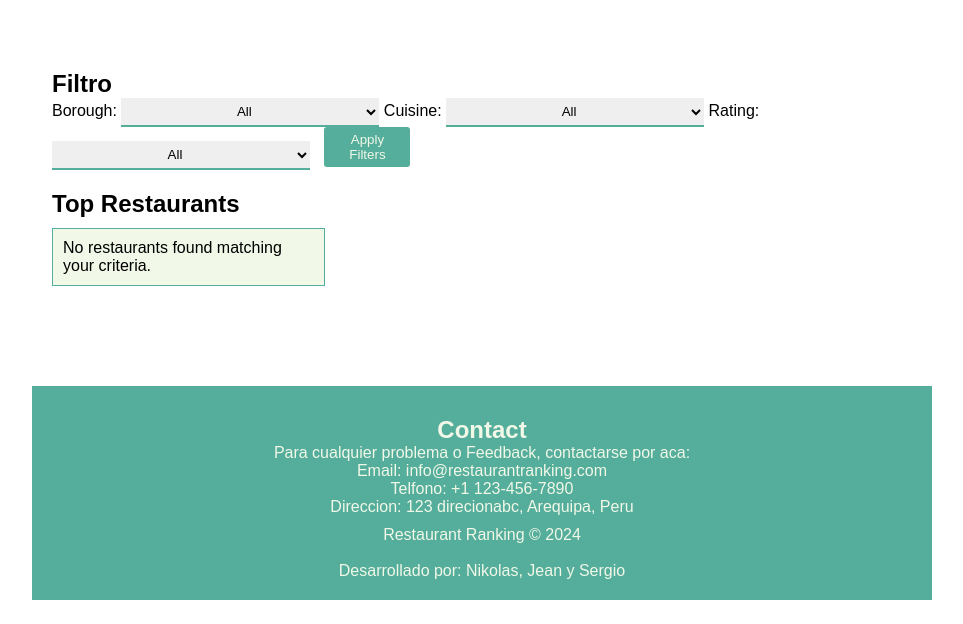
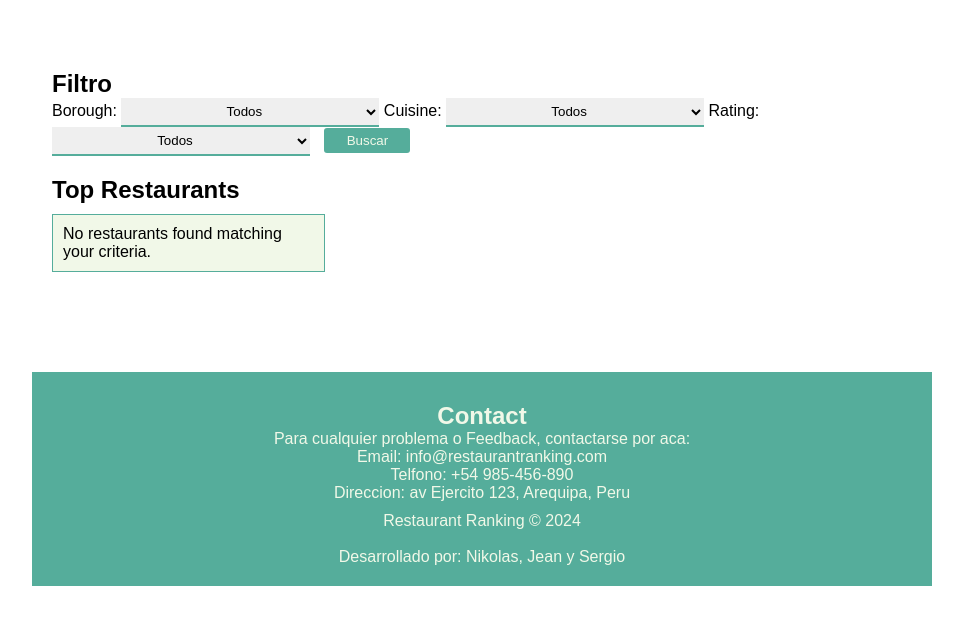
Before and after one commit to Nikolas-Zuniga/BaseDatosRestaurants, a Flask app: page /rating in a window 1280 px wide. Shown: the part 176-800 px from the top of the page, without its empty margins (158-1121 px from the left). Run offline with Flask 3, Linux system fonts and the light colour scheme; data that the repository does not hold is empty.

Commit message:
Add files via upload

```diff
--- a/app.py
+++ b/app.py
@@ -10,8 +10,8 @@ app = Flask(__name__)
 CORS(app)
 
 couch = couchdb.Server('http://127.0.0.1:5984')
-couch.resource.credentials = ('admin', 'admin')
-db = couch['bd2']
+couch.resource.credentials = ('admin', '54321')
+db = couch['restos']
 
 @app.route('/')
 def index():
@@ -167,9 +167,8 @@ def fetch_restaurants_solo_rating():
 def get_restaurants_by_coordinates():
     lon = float(request.args.get('lon', '0'))
     lat = float(request.args.get('lat', '0'))
-    distance = float(request.args.get('distance', '1'))  # distancia en kilómetros
+    distance = float(request.args.get('distance', '1'))
 
-    # Calcula el rango de coordenadas para la búsqueda
     delta_lon = distance / (111.32 * cos(radians(lat)))
     delta_lat = distance / 110.574
 
@@ -241,7 +240,7 @@ def fetch_recent_openings():
     recent_date_str = request.args.get('recent_date', '')
     recent_date = datetime.strptime(recent_date_str, '%Y-%m-%d').isoformat()
 
-    # Consulta Mango para filtrar por fecha reciente
+
     mango_query = {
         "selector": {
             "grades.0.date": {
--- a/templates/rating.html
+++ b/templates/rating.html
@@ -5,7 +5,7 @@
             <form id="rating-filters-form">
                 <label for="borough">Borough:</label>
                 <select id="borough" name="borough">
-                    <option value="">All</option>
+                    <option value="">Todos</option>
                     <option value="Brooklyn">Brooklyn</option>
                     <option value="Manhattan">Manhattan</option>
                     <option value="Queens">Queens</option>
@@ -14,7 +14,7 @@
                 </select>
                 <label for="cuisine">Cuisine:</label>
                 <select id="cuisine" name="cuisine">
-                    <option value="">All</option>
+                    <option value="">Todos</option>
                     <option value="American">American</option>
                     <option value="Chinese">Chinese</option>
                     <option value="Italian">Italian</option>
@@ -23,21 +23,21 @@
                 </select>
                 <label for="rating">Rating:</label>
                 <select id="rating" name="rating">
-                    <option value="">All</option>
+                    <option value="">Todos</option>
                     <option value="A">A</option>
                     <option value="B">B</option>
                     <option value="C">C</option>
                 </select>
-                <button type="submit">Apply Filters</button>
+                <button type="submit">Buscar</button>
             </form>
         </section>
         <section>
             <h2>Top Restaurants</h2>
             <ul id="restaurants-list" class="no-list column">
-                <!-- This will be populated by JavaScript -->
+
             </ul>
             <div class="pagination" id="pagination">
-                <!-- Pagination buttons will be rendered by JavaScript -->
+
             </div>
         </section>
     </main>
@@ -58,7 +58,7 @@
             function fetchRestaurantsByRating() {
                 const formData = new FormData(form);
                 const query = new URLSearchParams(formData).toString();
-                const fetchURL = query ? `/fetch_restaurants_by_rating?${query}` : '/fetch_restaurants_by_rating'; // Adjust fetch URL based on query presence
+                const fetchURL = query ? `/fetch_restaurants_by_rating?${query}` : '/fetch_restaurants_by_rating';
                 fetch(fetchURL)
                     .then(response => response.json())
                     .then(data => {
--- a/templates/score.html
+++ b/templates/score.html
@@ -5,16 +5,16 @@
         <form id="score-filters-form">
             <label for="score">Score:</label>
             <input type="number" id="score" name="score">
-            <button type="submit">Apply Filters</button>
+            <button type="submit">Buscar</button>
         </form>
     </section>
     <section>
         <h2>Restaurants</h2>
         <ul id="restaurants-list" class="no-list column">
-            <!-- This will be populated by JavaScript -->
+
         </ul>
         <div class="pagination" id="pagination">
-            <!-- Pagination buttons will be rendered by JavaScript -->
+
         </div>
     </section>
 </main>
--- a/templates/template.html
+++ b/templates/template.html
@@ -33,8 +33,8 @@
             <p>Para cualquier problema o Feedback, contactarse por aca: </p>
             <ul class="no-list column">
                 <li>Email: info@restaurantranking.com</li>
-                <li>Telfono: +1 123-456-7890</li>
-                <li>Direccion: 123 direcionabc, Arequipa, Peru</li>
+                <li>Telfono: +54 985-456-890</li>
+                <li>Direccion: av Ejercito 123, Arequipa, Peru</li>
             </ul>
         </div>
         <p>Restaurant Ranking &copy; 2024</p>
```
Also changed, not shown: templates/index.html (+6 -5 lines), templates/location.html (+4 -4 lines), templates/name.html (+5 -5 lines), templates/score_comparar.html (+5 -5 lines), templates/solo_rating.html (+5 -5 lines), templates/zipcode.html (+4 -4 lines), static/styles.css (indentation only), templates/recent_openings.html (line endings or trailing spaces).
